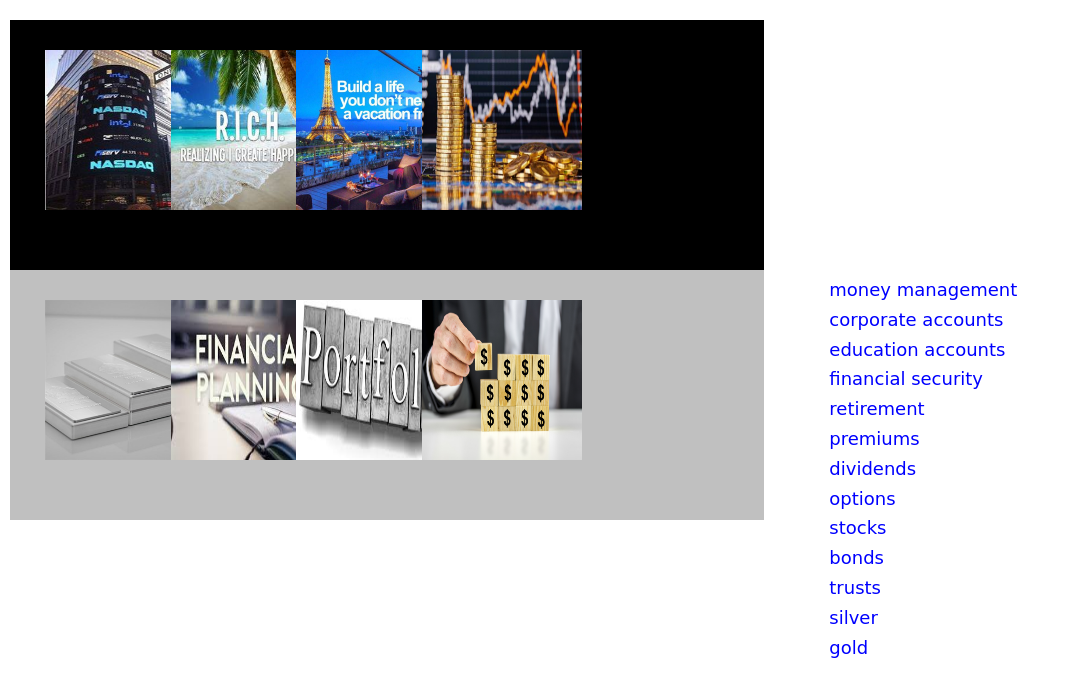
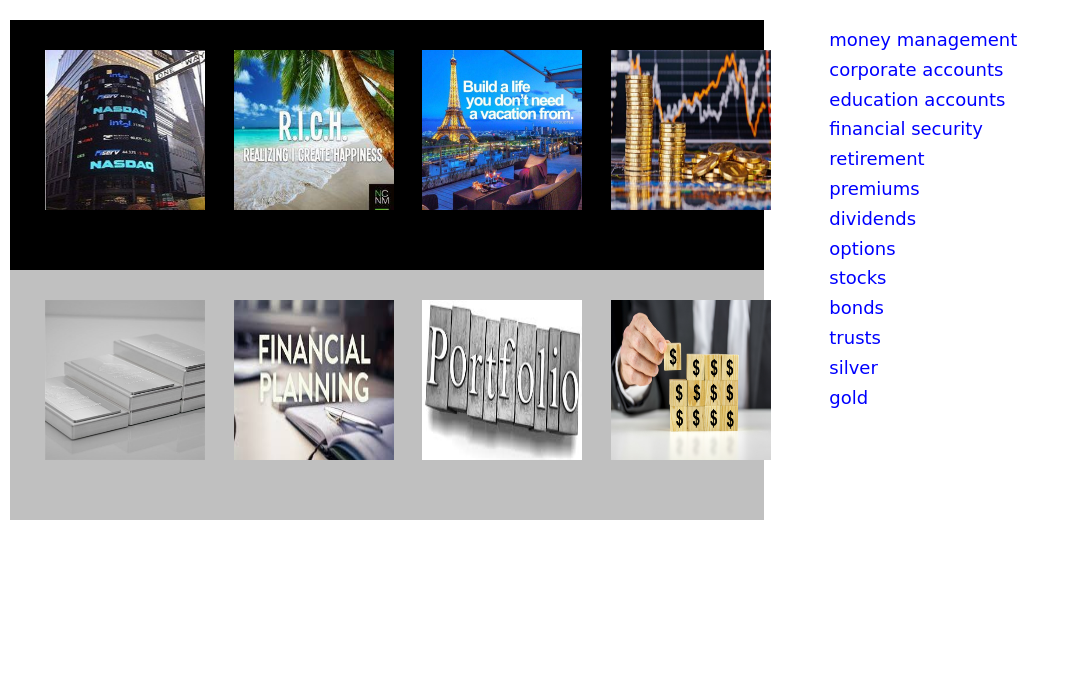
Before and after one commit to rayfisher/folio, a PHP site: page / in a window 1280 px wide. Shown: the part 52-749 px from the top of the page, without its empty margins (0-1070 px from the left). Run offline with PHP 8.4, Linux system fonts and the light colour scheme.

Commit message:
centered index page

```diff
--- a/folio.css
+++ b/folio.css
@@ -44,8 +44,23 @@ img {
     height: 250px;
     width: 60%;
     float: left;
+    margin: auto;
 }
 
 .star {
+    margin: 0 auto;
+}
+.star2 {
+    margin: auto;
+}
+
+.star3 {
+    margin-top: -250px;
 
 }
+
+.top1{
+   /*margin-left: 20%;*/
+    width: 100%;
+    margin: 0 auto;
+}
--- a/index.html
+++ b/index.html
@@ -38,27 +38,28 @@
 
 
 <div class="top">
-<div class="star col-md-2 col-sm-6"><img src="nasdaq.jpg"></div>
-<div class="star col-md-2 col-sm-6"><img src="paradise.jpg"></div>
-<div class="star col-md-2 col-sm-6"><img src="paris.jpg"></div>
-<div class="star col-md-2 col-sm-6"><img src="coins.jpg"></div>
+    <div class="top1">
+<div class="star col-lg-3 col-md-2 col-sm-6"><img src="nasdaq.jpg"></div>
+<div class="star col-lg-3 col-md-2 col-sm-6"><img src="paradise.jpg"></div>
+<div class="star col-lg-3 col-md-2 col-sm-6"><img src="paris.jpg"></div>
+<div class="star col-lg-3 col-md-2 col-sm-6"><img src="coins.jpg"></div>
 </div>
-
+</div>
 
 
 </br>
 
 
 <div class="bottom">
-<div class="star2 col-md-2 col-sm-6"><img src="silver.jpg"></div>
-<div class="star2 col-md-2 col-sm-6"><img src="financial.jpg"></div>
-<div class="star2 col-md-2 col-sm-6"><img src="portfolio.jpeg"></div>
-<div class="star2 col-md-2 col-sm-6"><img src="plan.jpg"></div>
+<div class="star2 col-md-3 col-sm-6"><img src="silver.jpg"></div>
+<div class="star2 col-md-3 col-sm-6"><img src="financial.jpg"></div>
+<div class="star2 col-md-3 col-sm-6"><img src="portfolio.jpeg"></div>
+<div class="star2 col-md-3 col-sm-6"><img src="plan.jpg"></div>
 </div>
 
 
 
-<div class="star col-md-4 col-sm-12">
+<div class="star3 col-md-4 col-sm-12">
     <div class="section" letters>
         <div class="span6">
             <h4>money management</h4>
```
